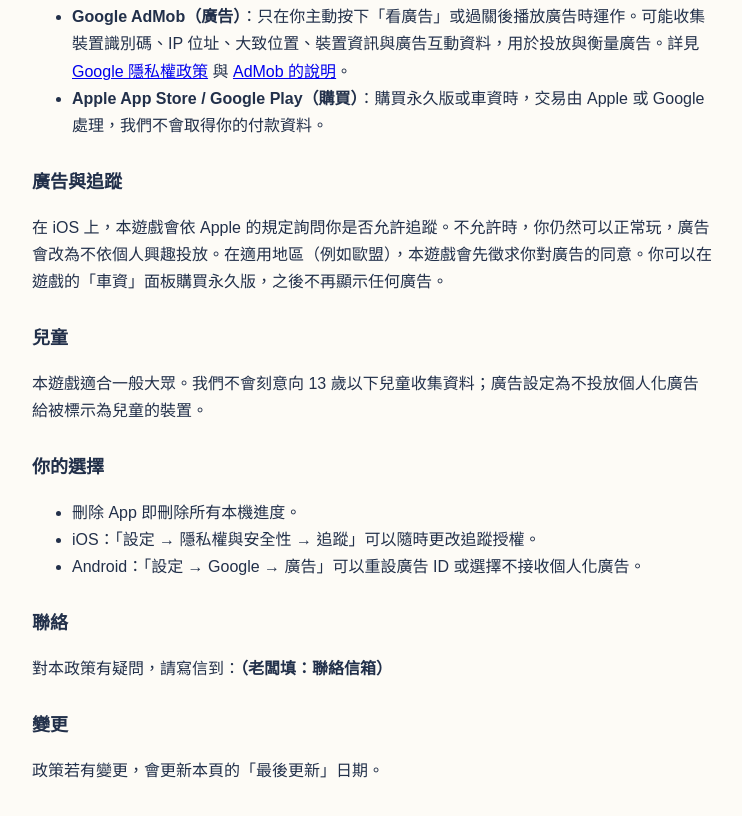
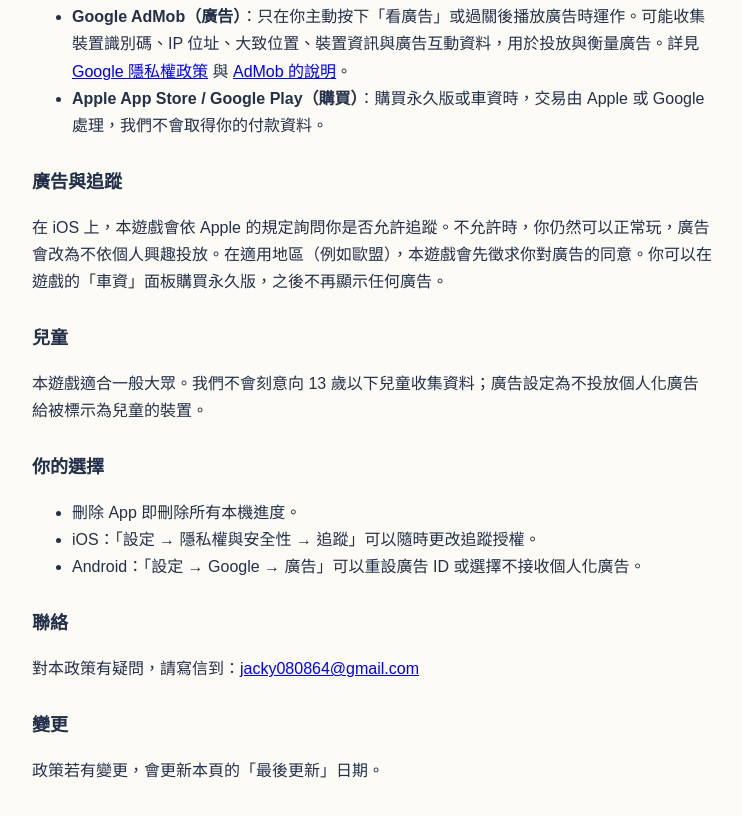
Before and after one commit to Ikkyuoooo/letmeoff, a plain HTML site: page privacy.html in a window 1280 px wide. Shown: the part 438-1254 px from the top of the page, without its empty margins (268-1010 px from the left). Drawn offline with Linux system fonts and the light colour scheme.

Commit message:
Add contact email to privacy policy
Co-Authored-By: Claude Fable 5.1 <noreply@anthropic.com>

```diff
--- a/privacy.html
+++ b/privacy.html
@@ -40,7 +40,7 @@
 </ul>
 
 <h2>聯絡</h2>
-<p>對本政策有疑問，請寫信到：<b>（老闆填：聯絡信箱）</b></p>
+<p>對本政策有疑問，請寫信到：<a href="mailto:jacky080864@gmail.com">jacky080864@gmail.com</a></p>
 
 <h2>變更</h2>
 <p>政策若有變更，會更新本頁的「最後更新」日期。</p>
```
